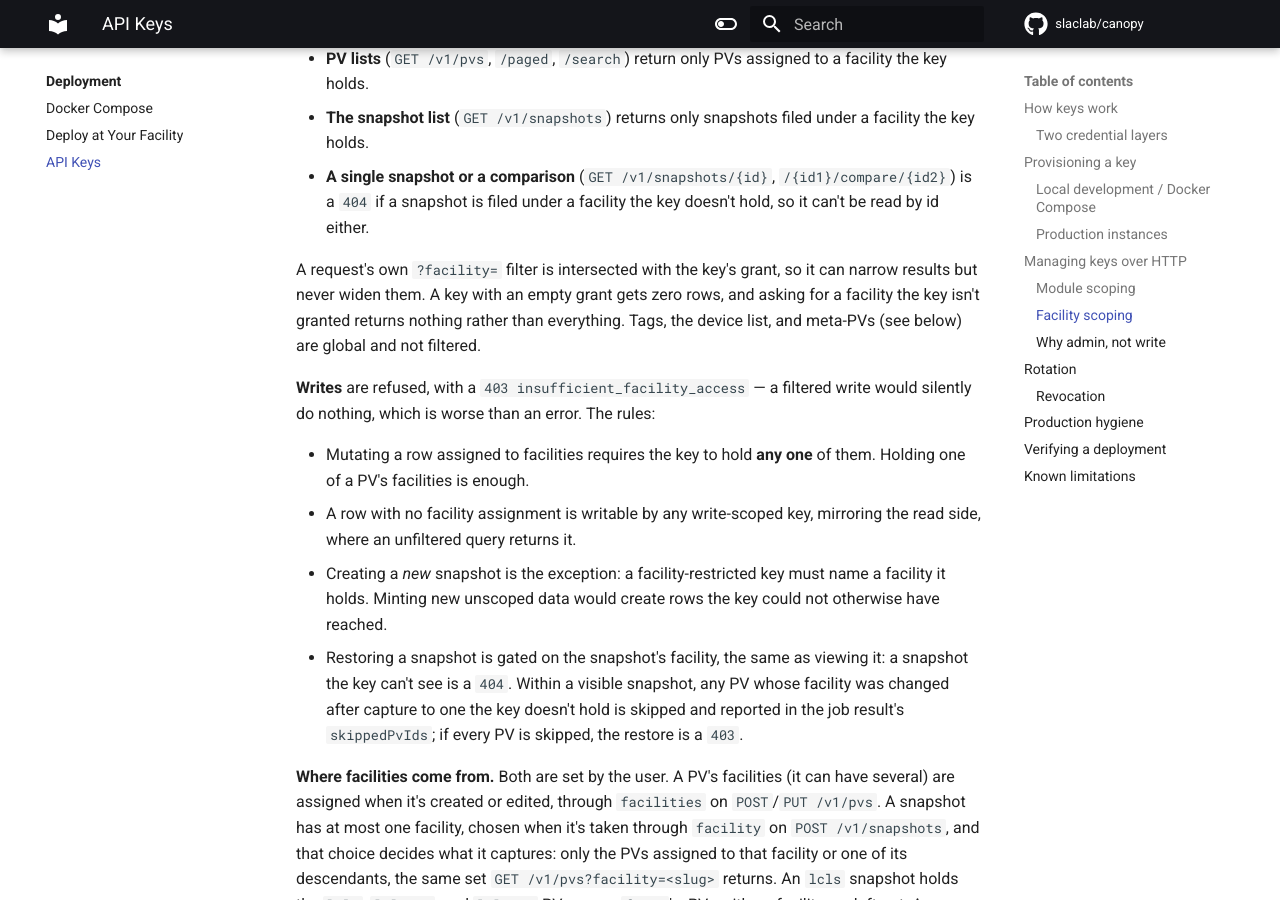
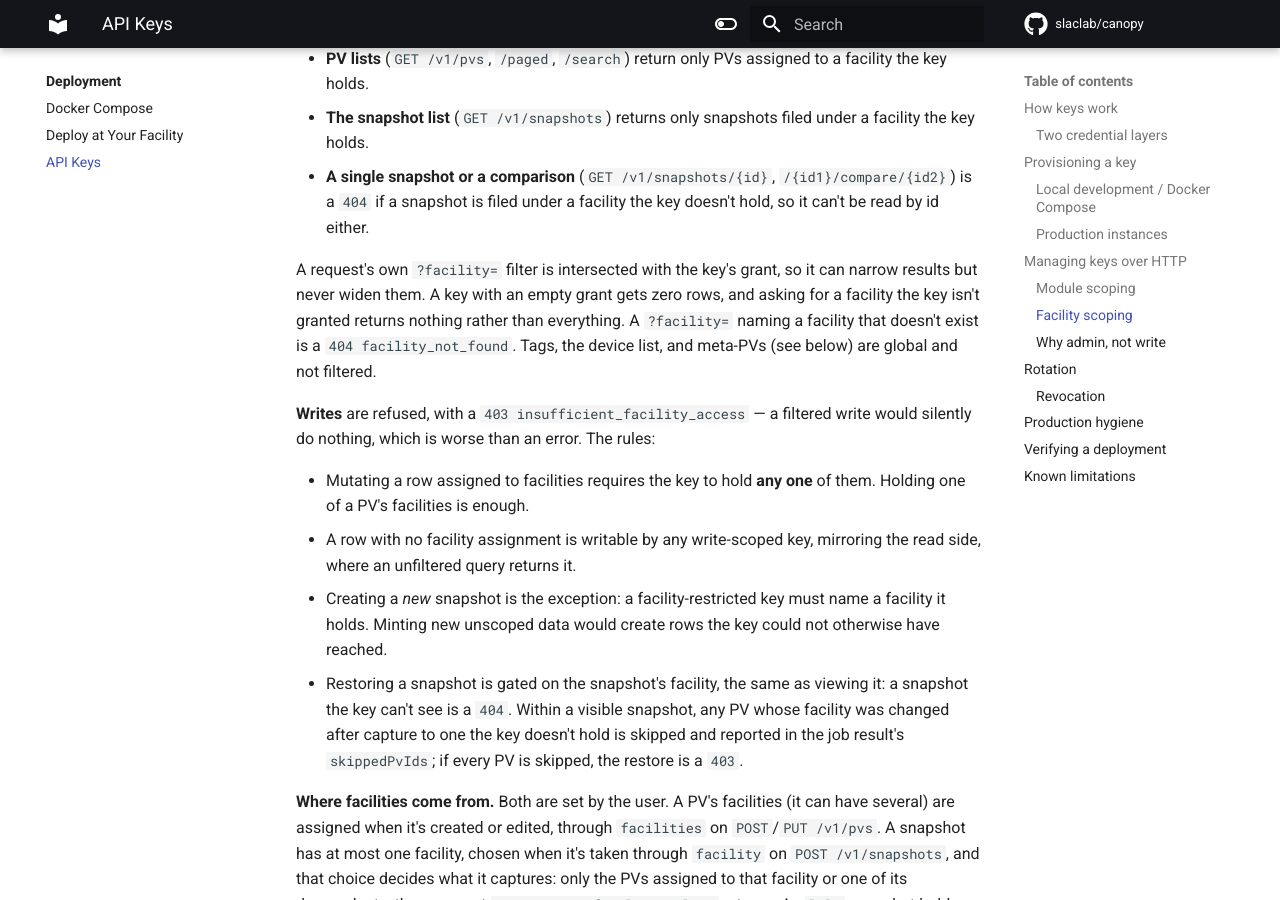
Before and after one commit to slaclab/canopy, an MkDocs documentation site: the page built from docs/deployment/api-keys.md, in a window 1280 px wide and 900 px high, scrolled down 5140 px. Built offline with MkDocs 1.6.1 and Material for MkDocs 9.7.7, drawn with Linux system fonts in a browser that asks for light colours; comment, search, counter and statistics services are not loaded.

Commit message:
Return 404 for a ?facility= filter naming an unknown facility
An unknown slug in a read filter used to match nothing and return an empty
list, while the same slug on a write was already a 404. Reads now raise
FacilityNotFound too, so a typo'd facility in a URL is reported rather than
looking like an empty facility. Facility existence isn't a secret, since
GET /v1/facilities lists every facility, so the 404 reveals nothing.

Key grants are unaffected: an unknown slug in a grant still contributes
nothing.

Generated with AI

Co-Authored-By: SLAC AI

```diff
--- a/docs/deployment/api-keys.md
+++ b/docs/deployment/api-keys.md
@@ -245,8 +245,9 @@ makes is filtered; there is no unfiltered read for it to fall back on:
 A request's own `?facility=` filter is intersected with the key's grant, so it
 can narrow results but never widen them. A key with an empty grant gets zero
 rows, and asking for a facility the key isn't granted returns nothing rather
-than everything. Tags, the device list, and meta-PVs (see below) are global and
-not filtered.
+than everything. A `?facility=` naming a facility that doesn't exist is a
+`404 facility_not_found`. Tags, the device list, and meta-PVs (see below) are
+global and not filtered.
 
 **Writes** are refused, with a `403 insufficient_facility_access` — a filtered
 write would silently do nothing, which is worse than an error. The rules:
```
Also changed, not shown: 3 other files.
